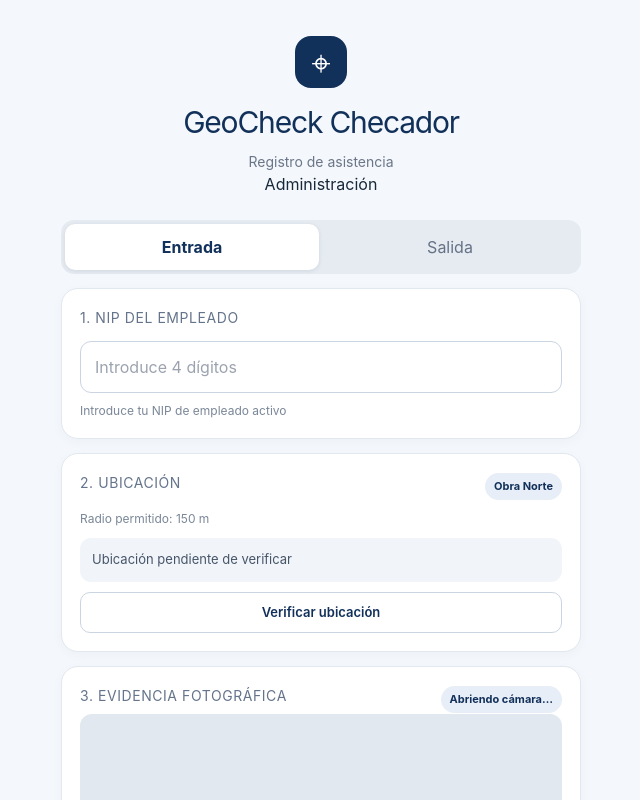
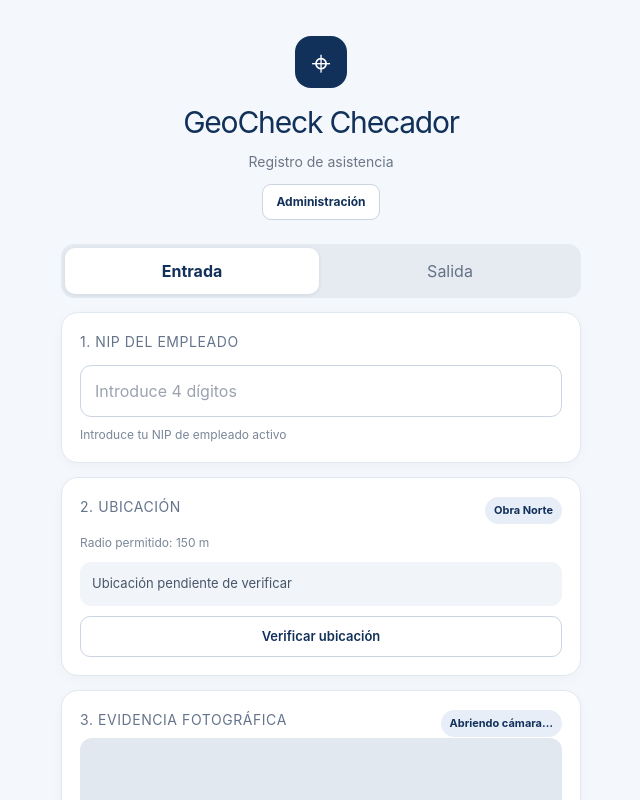
Before and after one commit to ClaryOR/animaciones, a React (Vite) app in the folder geocheck/: page / in a window 1280 px wide. Shown: the top 800 px of the page, without its empty margins (319-959 px from the left). Built offline with nearby package versions, Linux system fonts and the light colour scheme; no server answers.

Commit message:
Style administration navigation and dashboard

```diff
--- a/geocheck/src/index.css
+++ b/geocheck/src/index.css
@@ -53,3 +53,5 @@ input:focus { border-color: #5278ad; box-shadow: 0 0 0 3px #dbeafe; }
 .result-icon { margin: auto; width: 50px; height: 50px; display: grid; place-items: center; border-radius: 50%; background: #dcfce7; color: #15803d; font-size: 28px; }
 .result-card .primary-button { margin-top: 16px; }
 @media (min-width: 640px) { .app-shell { padding-top: 36px; } }
+
+.admin-open-button { display:block; margin:12px auto 0; border:1px solid #cbd5e1; background:white; color:#12315a; border-radius:9px; padding:8px 13px; font-size:12px; font-weight:700; }
```
